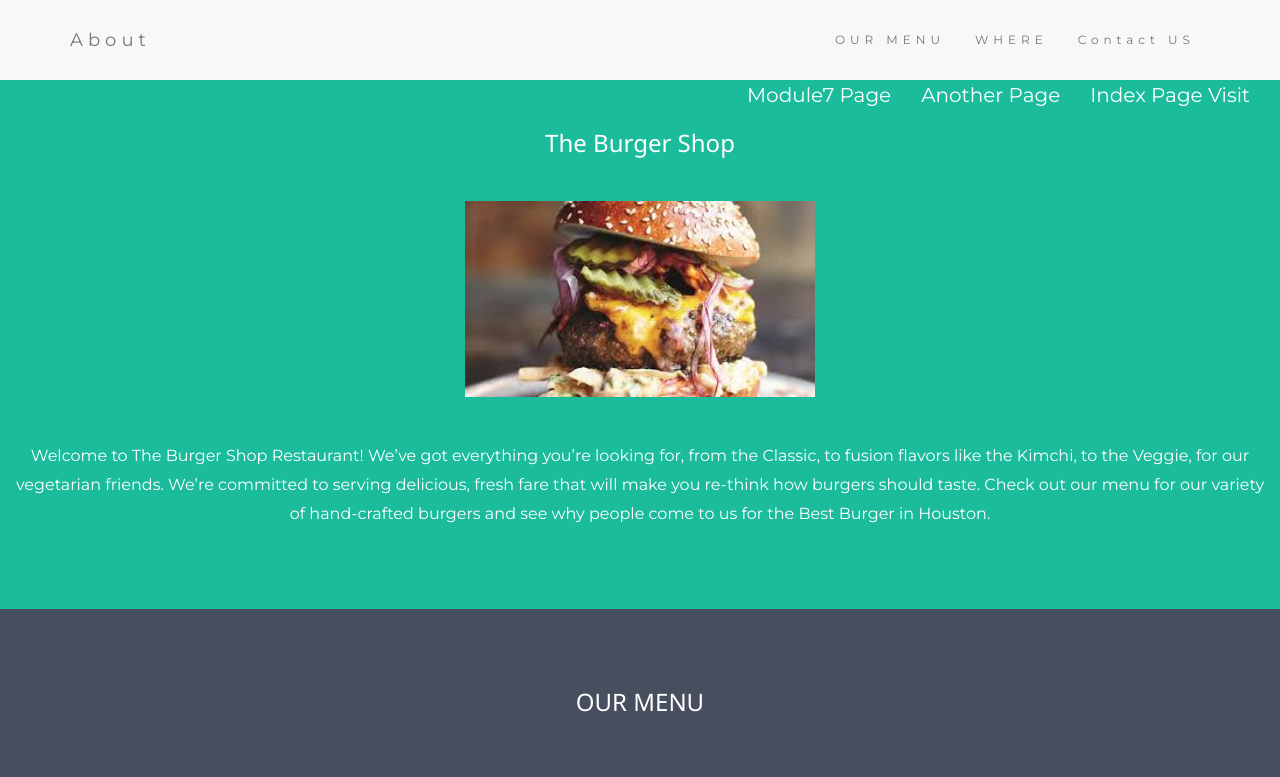
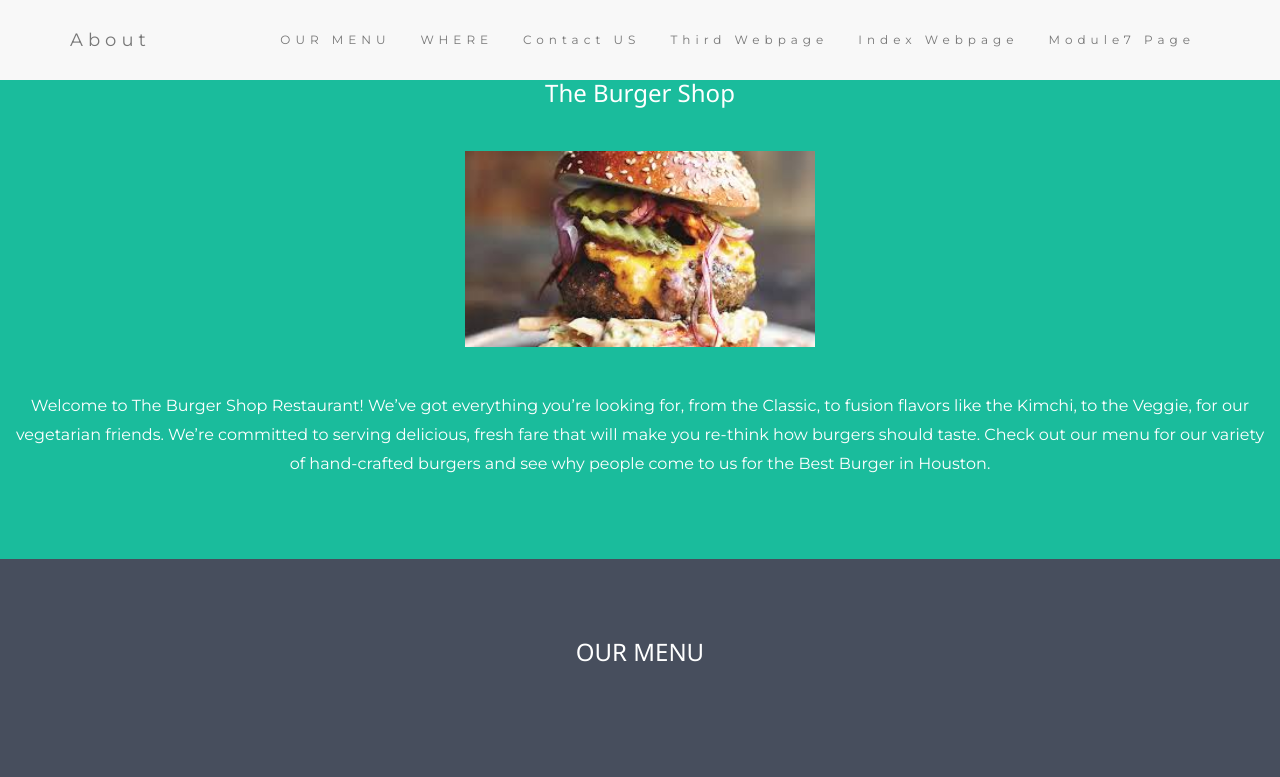
Before and after one commit to Aneeqamehdi/aneeqamehdi-Assignment08, a plain HTML site: page module-08.html in a window 1280 px wide. Shown: the top 777 px of the page. Drawn offline with nearby package versions, Linux system fonts and the light colour scheme.

Commit message:
Add files via upload

```diff
--- a/module-08.html
+++ b/module-08.html
@@ -73,6 +73,9 @@
         <span class="icon-bar"></span>
         <span class="icon-bar"></span>
         <span class="icon-bar"></span>
+        <span class="icon-bar"></span>
+        <span class="icon-bar"></span>
+        <span class="icon-bar"></span>
 
       </button>
 
@@ -86,6 +89,9 @@
         <li><a href="#menu">OUR MENU</a></li>
         <li><a href="#where">WHERE</a></li>
         <li><a href="#contact">Contact US</a></li>
+        <li><a href="third.html">Third Webpage</a></li>
+        <li><a href="index.html">Index Webpage</a></li>
+        <li><a href="module7.html">Module7 Page</a></li>
       </ul>
     </div>
   </div>
@@ -110,14 +116,7 @@
   </div>
 
 
-  <div class="collapse navbar-collapse" id="myNavbar">
-    <ul class="nav navbar-nav navbar-right">
-      <li><a href="module7.html">Module7 Page</a></li>
-      <li><a href="third.html">Another Page</a></li>
-      <li><a href="index.html">Index Page Visit</a></li>
 
-    </ul>
-  </div>
   <h3 class="margin">The Burger Shop</h3>
 
   <img src="burger.jpg" class="img-responsive  margin" style="display:inline" alt="Bird" width="350" height="350">
```
